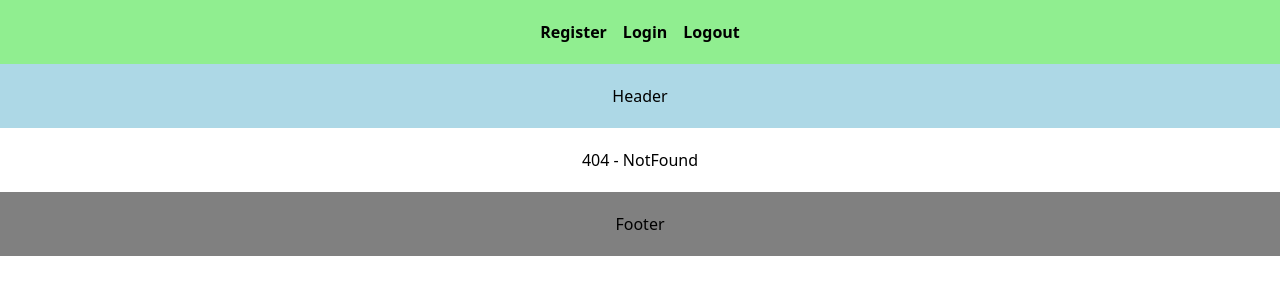
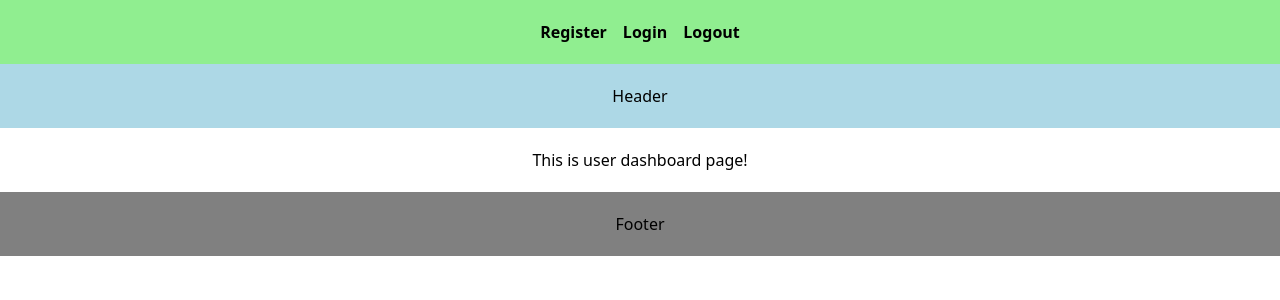
Before and after one commit to naveensing575/Next-blog, a Next.js app: page /dashboard/user in a window 1280 px wide. Before the commit this address had no page. Shown: the top 300 px of the page. Built offline with nearby package versions, Linux system fonts and the light colour scheme.

Commit message:
handling routes

```diff
--- /dev/null
+++ b/src/app/dashboard/route.ts
@@ -0,0 +1,3 @@
+export async function GET(){
+  return new Response('Welcome to Dashboard!')
+}
--- /dev/null
+++ b/src/app/dashboard/user/api/route.ts
@@ -0,0 +1,3 @@
+export async function GET() {
+  return new Response('Welcome to User Dashboard API!')
+}
--- /dev/null
+++ b/src/app/dashboard/user/page.tsx
@@ -0,0 +1,7 @@
+export default function UserDashboard() {
+  return (
+    <div>
+      This is user dashboard page!
+    </div>
+  )
+}
```
